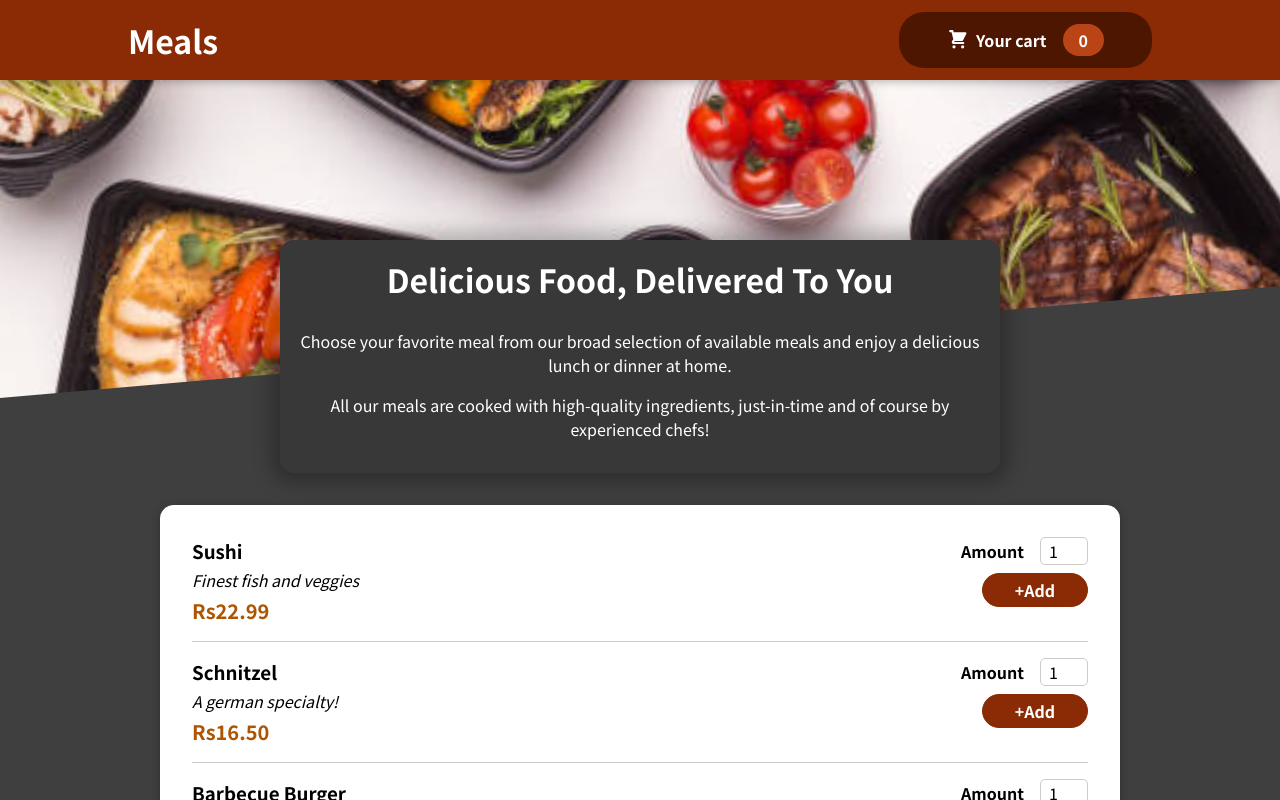
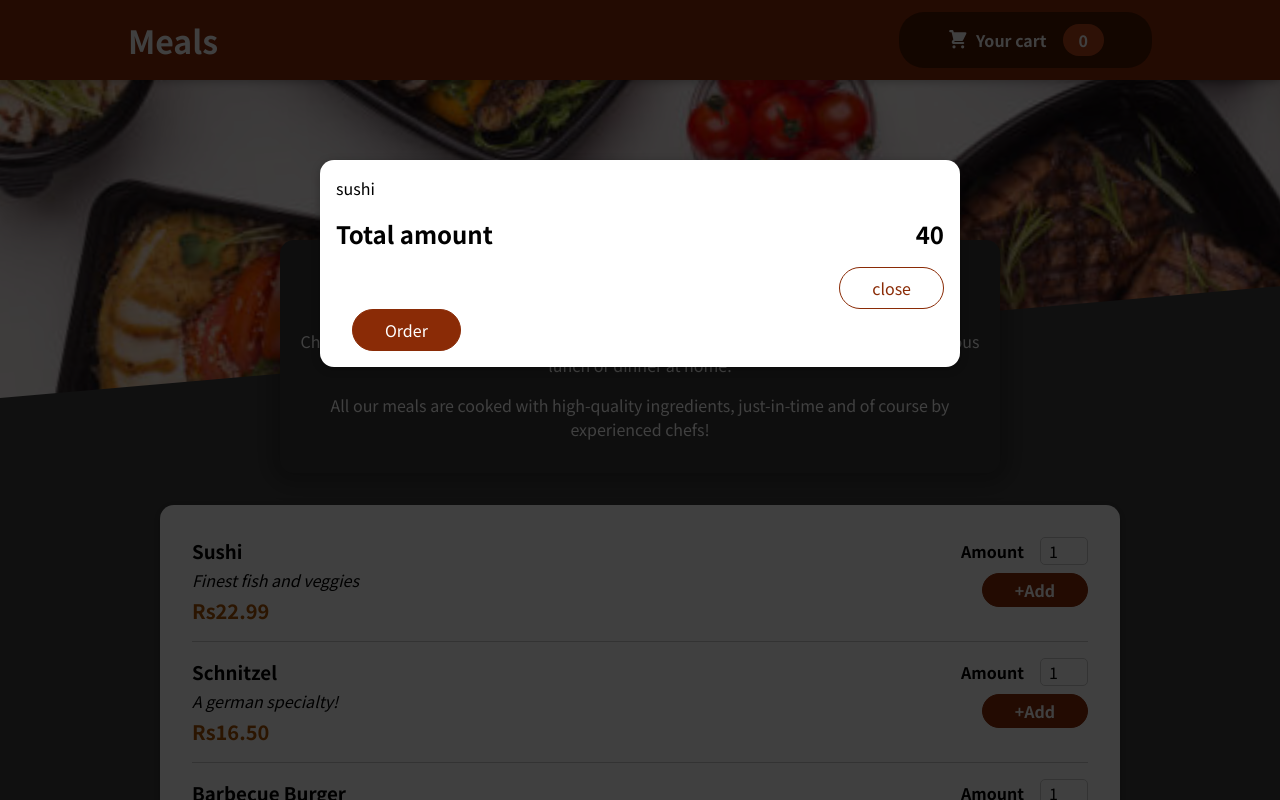
Before and after one commit to Aruns96/react-app5, a React (Create React App) app: page / in a window 1280 px wide. Shown: the top 800 px of the page. Built offline with nearby package versions, Linux system fonts and the light colour scheme.

Commit message:
hard coded cart

```diff
--- a/public/index.html
+++ b/public/index.html
@@ -28,6 +28,7 @@
   </head>
   <body>
     <noscript>You need to enable JavaScript to run this app.</noscript>
+    <div id="overlay"></div>
     <div id="root"></div>
     <!--
       This HTML file is a template.
--- a/src/App.js
+++ b/src/App.js
@@ -1,12 +1,15 @@
 import React from "react";
 import Header from "./Components/Layout/Header";
 import Meals from "./Components/Meals/Meals";
+import Cart from "./Components/Cart/Cart";
 
 
 function App() {
   return (
    <>
+   <Cart/>
    <Header/>
+
    <main>
     <Meals/>
    </main>
--- /dev/null
+++ b/src/Components/Cart/Cart.css
@@ -0,0 +1,46 @@
+.cart-items {
+    list-style: none;
+    margin: 0;
+    padding: 0;
+    max-height: 20rem;
+    overflow: auto;
+  }
+
+  .total {
+    display: flex;
+    justify-content: space-between;
+    align-items: center;
+    font-weight: bold;
+    font-size: 1.5rem;
+    margin: 1rem 0;
+  }
+
+  .actions {
+    text-align: right;
+  }
+
+  .actions button {
+    font: inherit;
+    cursor: pointer;
+    background-color: transparent;
+    border: 1px solid #8a2b06;
+    padding: 0.5rem 2rem;
+    border-radius: 25px;
+    margin-left: 1rem;
+  }
+
+  .actions button:hover,
+  .actions button:active {
+    background-color: #5a1a01;
+    border-color: #5a1a01;
+    color: white;
+  }
+
+  .actions .button--alt {
+    color: #8a2b06;
+  }
+
+  .actions .button {
+    background-color: #8a2b06;
+    color: white;
+  }
--- /dev/null
+++ b/src/Components/Cart/Cart.js
@@ -0,0 +1,24 @@
+import React from 'react';
+import "./Cart.css"
+import Modal from '../UI/Modal';
+
+const Cart = (props) => {
+    const cartItems = <ul className='cart-items'>{[{id:"c1",name:"sushi",amount:2,price:12}].map(i =>  <li>{i.name}</li>)}</ul>
+  return (
+
+    <Modal>
+     {cartItems}
+     <div className='total'>
+        <span>Total amount</span>
+        <span>40</span>
+     </div>
+     <div className='actions'>
+        <button className='button--alt'>close</button>
+        <button className='button'>Order</button>
+
+     </div>
+    </Modal>
+  )
+}
+
+export default Cart
--- /dev/null
+++ b/src/Components/UI/Modal.css
@@ -0,0 +1,40 @@
+.backdrop {
+    position: fixed;
+    top: 0;
+    left: 0;
+    width: 100%;
+    height: 100vh;
+    z-index: 20;
+    background-color: rgba(0, 0, 0, 0.75);
+  }
+
+  .modal {
+    position: fixed;
+    top: 20vh;
+    left: 5%;
+    width: 90%;
+    background-color: white;
+    padding: 1rem;
+    border-radius: 14px;
+    box-shadow: 0 2px 8px rgba(0, 0, 0, 0.25);
+    z-index: 30;
+    animation: slide-down 300ms ease-out forwards;
+  }
+
+  @media (min-width: 768px) {
+    .modal {
+      width: 40rem;
+      left: calc(50% - 20rem);
+    }
+  }
+
+  @keyframes slide-down {
+    from {
+      opacity: 0;
+      transform: translateY(-3rem);
+    }
+    to {
+      opacity: 1;
+      transform: translateY(0);
+    }
+  }
--- /dev/null
+++ b/src/Components/UI/Modal.js
@@ -0,0 +1,28 @@
+import React from 'react';
+import ReactDom from 'react-dom'
+import "./Modal.css"
+
+
+const Backdrop = (props) =>{
+    return <div className='backdrop'/>
+}
+
+const ModalOverlay = (props) =>{
+    return <div className='modal'>
+        <div className='content'>
+            {props.children}
+        </div>
+    </div>
+}
+
+const Modal = (props) => {
+
+  return (
+   <>
+   {ReactDom.createPortal(<Backdrop />,document.getElementById("overlay"))}
+   {ReactDom.createPortal(<ModalOverlay>{props.children}</ModalOverlay>,document.getElementById("overlay"))}
+   </>
+  )
+}
+
+export default Modal
```
